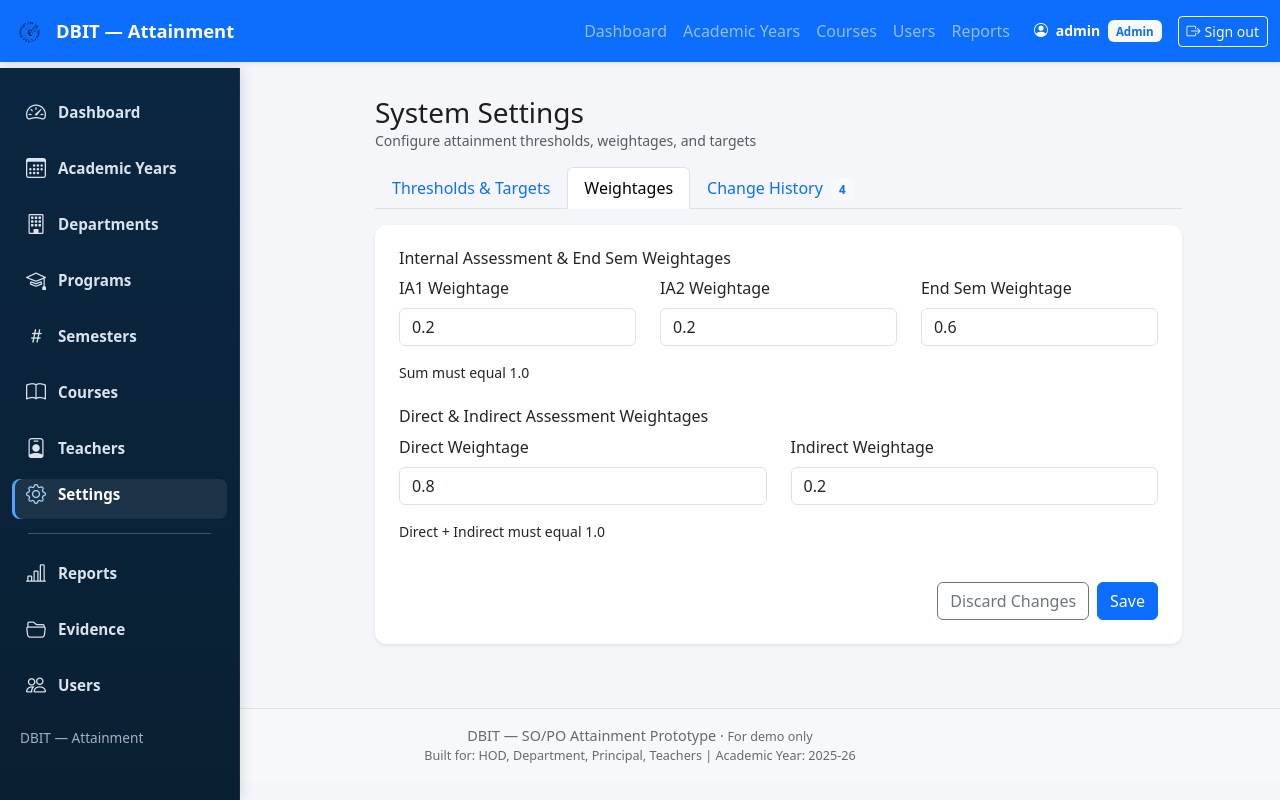
After one commit to Glynis1314/CO-PO-Mapping-App, a Django app: page /admin-panel/settings/ in a window 1280 px wide, after a click on "Weightages". The commit adds this page. Run offline with Django 4.2, Linux system fonts and the light colour scheme; a user stored in the database is signed in; data comes from the database, SQL or seed files in the repository; both versions use the stored data as it was after the commit; some libraries are stand-ins or nearby versions.

Commit message:
feat(settings): add global attainment settings management with history tracking

```diff
--- a/attainment/urls.py
+++ b/attainment/urls.py
@@ -118,6 +118,9 @@ urlpatterns = [
     path('admin-panel/assign-course/', av.admin_assign_course, name="admin_assign_course"),
     path('admin-panel/teachers/<int:teacher_id>/unassign-course/<int:course_id>/', av.admin_unassign_course_from_teacher, name="admin_unassign_course_from_teacher"),
 
+    # Settings (thresholds, weightages, change history)
+    path('admin-panel/settings/', av.admin_settings, name='admin_settings'),
+
     # Admin API (cascading dropdowns)
     path('admin-panel/api/semesters/<int:ay_id>/', av.api_semesters_for_ay, name="api_semesters_for_ay"),
     path('admin-panel/api/programs/<int:dept_id>/', av.api_programs_for_dept, name="api_programs_for_dept"),
--- /dev/null
+++ b/templates/admin_panel/settings.html
@@ -0,0 +1,161 @@
+{% extends "base.html" %}
+{% block title %}System Settings — Admin{% endblock %}
+
+{% block content %}
+<div class="row">
+  <div class="col-md-3">{% include "components/sidebar_admin.html" %}</div>
+  <div class="col-md-9">
+
+    <div class="d-flex justify-content-between align-items-center mb-3">
+      <div>
+        <h3 class="mb-0">System Settings</h3>
+        <div class="text-muted small">Configure attainment thresholds, weightages, and targets</div>
+      </div>
+    </div>
+
+    {% if messages %}
+      <div class="mb-3">
+        {% for message in messages %}
+          <div class="alert alert-{{ message.tags }} alert-dismissible fade show py-2" role="alert">
+            {{ message }}
+            <button type="button" class="btn-close btn-close-sm" data-bs-dismiss="alert"></button>
+          </div>
+        {% endfor %}
+      </div>
+    {% endif %}
+
+    <ul class="nav nav-tabs mb-3" id="settingsTabs" role="tablist">
+      <li class="nav-item" role="presentation">
+        <button class="nav-link active" id="thresholds-tab" data-bs-toggle="tab" data-bs-target="#thresholds" type="button" role="tab">Thresholds & Targets</button>
+      </li>
+      <li class="nav-item" role="presentation">
+        <button class="nav-link" id="weightages-tab" data-bs-toggle="tab" data-bs-target="#weightages" type="button" role="tab">Weightages</button>
+      </li>
+      <li class="nav-item" role="presentation">
+        <button class="nav-link" id="history-tab" data-bs-toggle="tab" data-bs-target="#history" type="button" role="tab">Change History <span class="badge bg-light text-primary ms-1">{{ histories|length }}</span></button>
+      </li>
+    </ul>
+
+    <div class="tab-content">
+      <!-- Thresholds & Targets -->
+      <div class="tab-pane fade show active" id="thresholds" role="tabpanel">
+        <form method="post" class="card shadow-sm p-4 mb-4">
+          {% csrf_token %}
+          <input type="hidden" name="action" value="save" />
+          <div class="row">
+            <div class="col-md-6 mb-3">
+              <label class="form-label">CO Target %</label>
+              <input name="co_target_percent" type="number" step="0.1" class="form-control" value="{{ config.co_target_percent }}">
+              <div class="form-text">Percentage of students who must achieve the CO target marks (%)</div>
+            </div>
+            <div class="col-md-6 mb-3">
+              <label class="form-label">CO Target Marks %</label>
+              <input name="co_target_marks_percent" type="number" step="0.1" class="form-control" value="{{ config.co_target_marks_percent }}">
+              <div class="form-text">Minimum marks percentage a student must score for a CO to be considered attained (%)</div>
+            </div>
+          </div>
+
+          <div class="row">
+            <div class="col-md-6 mb-3">
+              <label class="form-label">PO Target Level</label>
+              <input name="po_target_level" type="number" step="0.1" class="form-control" value="{{ config.po_target_level }}">
+              <div class="form-text">Target attainment level for Program Outcomes (0-3 scale)</div>
+            </div>
+            <div class="col-md-6 mb-3">
+              <label class="form-label">Level 3 Threshold</label>
+              <input name="level3_threshold" type="number" step="0.1" class="form-control" value="{{ config.level3_threshold }}">
+              <div class="form-text">Minimum CO attainment % for Level 3 (%)</div>
+            </div>
+          </div>
+
+          <div class="row">
+            <div class="col-md-6 mb-3">
+              <label class="form-label">Level 2 Threshold</label>
+              <input name="level2_threshold" type="number" step="0.1" class="form-control" value="{{ config.level2_threshold }}">
+              <div class="form-text">Minimum CO attainment % for Level 2 (%)</div>
+            </div>
+            <div class="col-md-6 mb-3">
+              <label class="form-label">Level 1 Threshold</label>
+              <input name="level1_threshold" type="number" step="0.1" class="form-control" value="{{ config.level1_threshold }}">
+              <div class="form-text">Minimum CO attainment % for Level 1 (%)</div>
+            </div>
+          </div>
+
+          <div class="d-flex justify-content-end mt-3">
+            <button name="action" value="reset" class="btn btn-link me-2">Reset to Defaults</button>
+            <button type="reset" class="btn btn-outline-secondary me-2">Discard Changes</button>
+            <button type="submit" class="btn btn-primary">Save</button>
+          </div>
+        </form>
+      </div>
+
+      <!-- Weightages -->
+      <div class="tab-pane fade" id="weightages" role="tabpanel">
+        <form method="post" class="card shadow-sm p-4 mb-4">
+          {% csrf_token %}
+          <input type="hidden" name="action" value="save" />
+
+          <h6>Internal Assessment & End Sem Weightages</h6>
+          <div class="row mb-3">
+            <div class="col-md-4">
+              <label class="form-label">IA1 Weightage</label>
+              <input name="ia1_weightage" type="number" step="0.01" class="form-control" value="{{ config.ia1_weightage }}">
+            </div>
+            <div class="col-md-4">
+              <label class="form-label">IA2 Weightage</label>
+              <input name="ia2_weightage" type="number" step="0.01" class="form-control" value="{{ config.ia2_weightage }}">
+            </div>
+            <div class="col-md-4">
+              <label class="form-label">End Sem Weightage</label>
+              <input name="end_sem_weightage" type="number" step="0.01" class="form-control" value="{{ config.end_sem_weightage }}">
+            </div>
+          </div>
+          <div class="small mb-4">Sum must equal 1.0</div>
+
+          <h6>Direct & Indirect Assessment Weightages</h6>
+          <div class="row mb-3">
+            <div class="col-md-6">
+              <label class="form-label">Direct Weightage</label>
+              <input name="direct_weightage" type="number" step="0.01" class="form-control" value="{{ config.direct_weightage }}">
+            </div>
+            <div class="col-md-6">
+              <label class="form-label">Indirect Weightage</label>
+              <input name="indirect_weightage" type="number" step="0.01" class="form-control" value="{{ config.indirect_weightage }}">
+            </div>
+          </div>
+          <div class="small mb-4">Direct + Indirect must equal 1.0</div>
+
+          <div class="d-flex justify-content-end mt-3">
+            <button type="reset" class="btn btn-outline-secondary me-2">Discard Changes</button>
+            <button type="submit" class="btn btn-primary">Save</button>
+          </div>
+        </form>
+      </div>
+
+      <!-- Change History -->
+      <div class="tab-pane fade" id="history" role="tabpanel">
+        <div class="card shadow-sm p-3">
+          <h6 class="mb-3">Change History</h6>
+          <div class="list-group">
+            {% for h in histories %}
+            <div class="list-group-item d-flex justify-content-between align-items-start">
+              <div>
+                <div class="small text-muted">v{{ h.version }} — {{ h.changed_by }} &middot; {{ h.created_at|date:"n/j/Y, P" }}</div>
+                <div class="mt-1">
+                  {% for key, vals in h.changes.items %}
+                    <span class="badge bg-light text-primary me-1">{{ key|capfirst }}: {{ vals.0 }} → {{ vals.1 }}</span>
+                  {% endfor %}
+                </div>
+              </div>
+            </div>
+            {% empty %}
+            <div class="list-group-item text-muted">No changes yet.</div>
+            {% endfor %}
+          </div>
+        </div>
+      </div>
+    </div>
+
+  </div>
+</div>
+{% endblock %}
--- a/templates/components/sidebar_admin.html
+++ b/templates/components/sidebar_admin.html
@@ -57,6 +57,14 @@
       </a>
     </li>
 
+    <li class="nav-item">
+      <a class="nav-link {% if request.resolver_match.url_name == 'admin_settings' %}active{% endif %}"
+         href="{% url 'admin_settings' %}">
+        <i class="bi bi-gear"></i>
+        <span class="label">Settings</span>
+      </a>
+    </li>
+
     <hr class="my-2 mx-3">
 
     <li class="nav-item">
```
Also changed, not shown: attainment/admin_views.py (+116 -2 lines), scripts/check_settings_page.py (added, +30 -0 lines), db.sqlite3.
